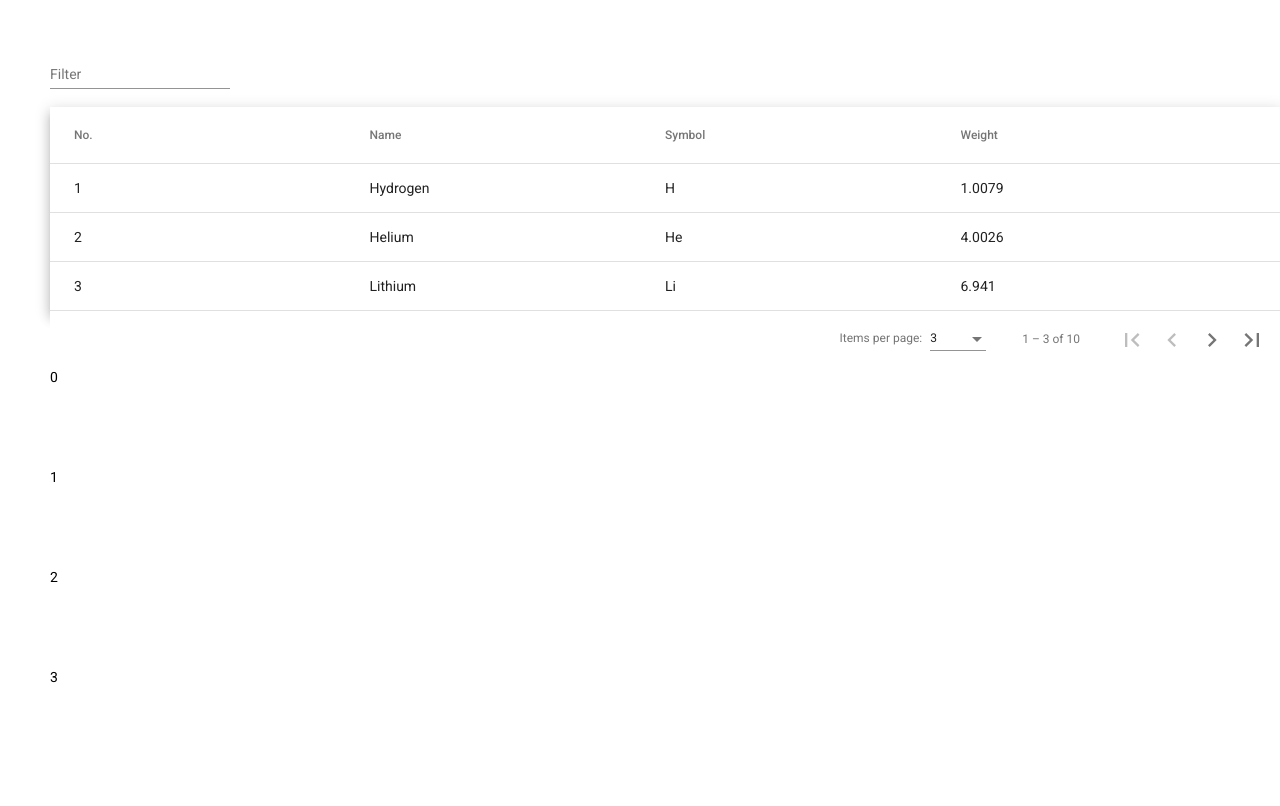
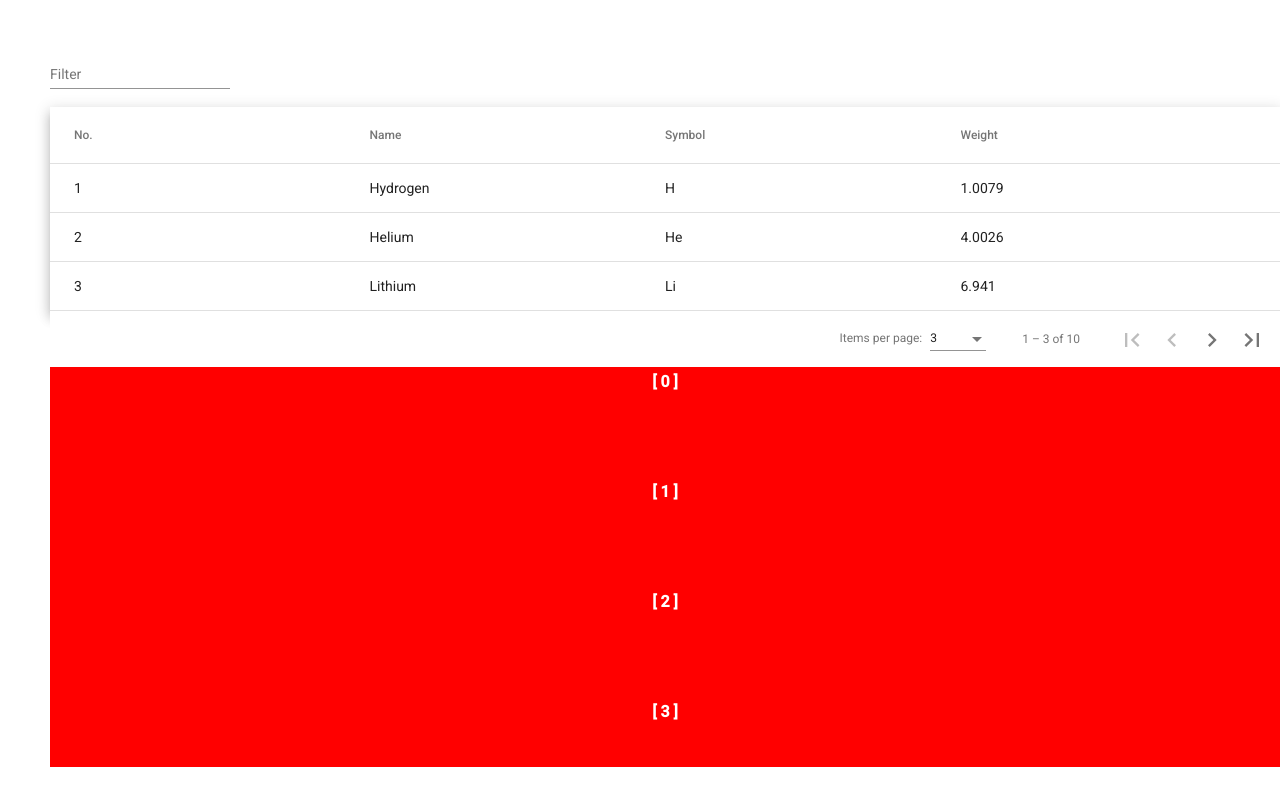
Before and after one commit to markpackham/angular_material_learn, an Angular app: page / in a window 1280 px wide. Shown: the top 806 px of the page. Built offline with nearby package versions, Linux system fonts and the light colour scheme.

Commit message:
make number stand out more in virtual scrolling container

```diff
--- a/src/app/app.component.css
+++ b/src/app/app.component.css
@@ -6,6 +6,12 @@
 
 .number {
   height: 100px;
+  color: white;
+  text-align: center;
+  font-weight: bold;
+  font-size: 1rem;
+  padding: 5px;
+  background-color: red;
 }
 
 .scroll {
--- a/src/app/app.component.html
+++ b/src/app/app.component.html
@@ -38,7 +38,7 @@
 
   <cdk-virtual-scroll-viewport itemSize="100" class="scroll">
     <div *cdkVirtualFor="let number of numbers" class="number">
-      {{number}}
+      [ {{number}} ]
     </div>
   </cdk-virtual-scroll-viewport>
 
```
